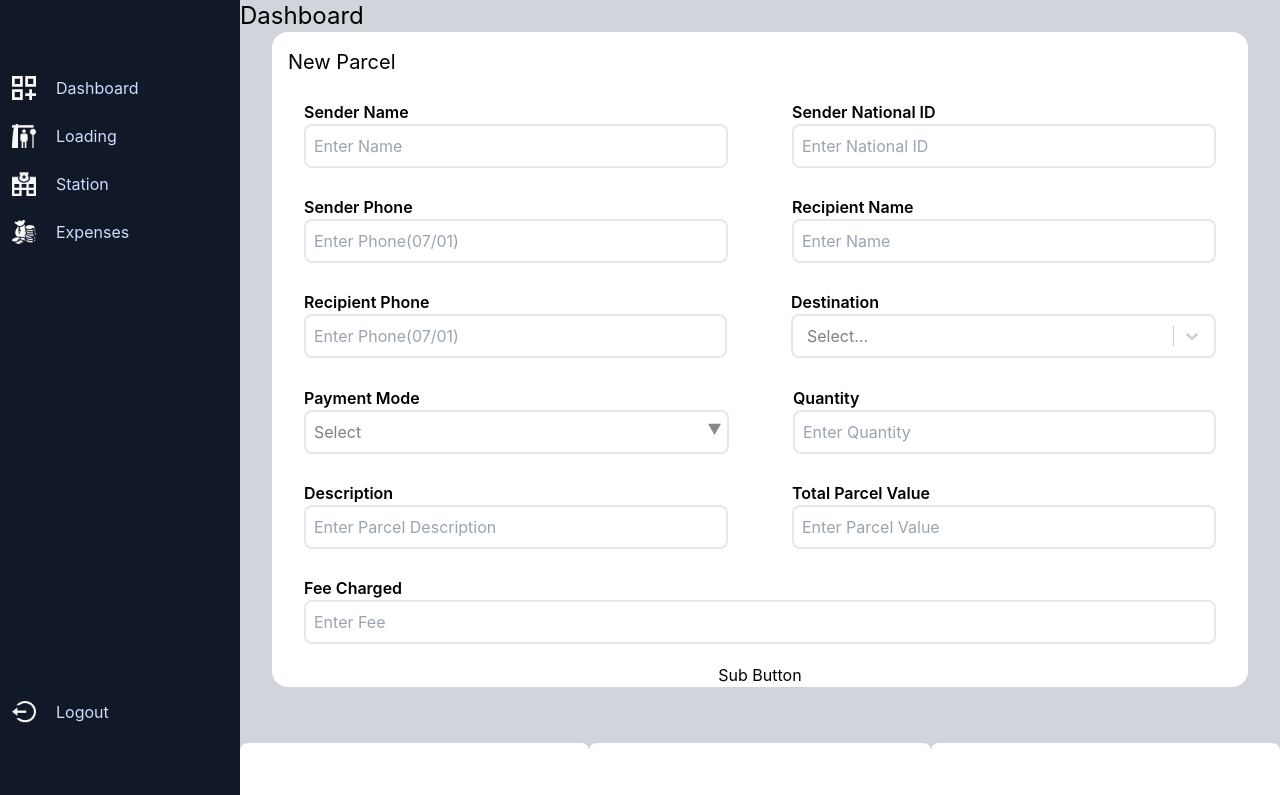
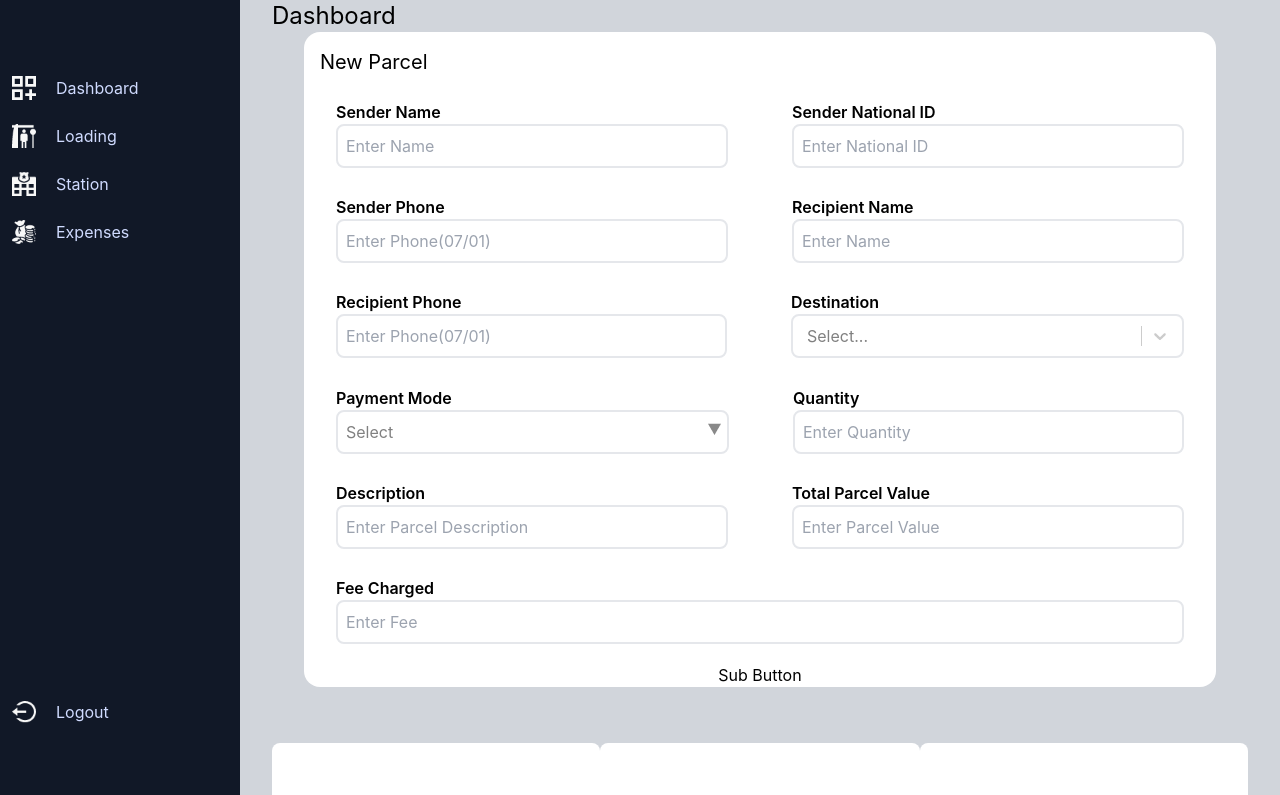
Before and after one commit to MbuviDev/matbuddy-frontend, a React (Create React App) app: page /dashboard in a window 1280 px wide. Shown: the top 795 px of the page. Built offline with nearby package versions, Linux system fonts and the light colour scheme.

Commit message:
Used Page component for code reuse

```diff
--- a/src/PAGES/Dashboard/index.jsx
+++ b/src/PAGES/Dashboard/index.jsx
@@ -1,24 +1,16 @@
-import React, { useState, useRef } from 'react'
-import DashboardDataComponent from '../../components/DashboardDataComponent'
-import TextInput from '../../components/InputComponents/textInput'
+import React from 'react'
 import NewParcel from './Features/NewParcel';
 import DashboardData from './Features/DashboardData';
+import Page from '../../components/Page';
 
 function Dashboard() {
 
-  const input = useRef({ form: {}, err: {} });
-
-  function handleSub(e){
-    e.preventDefault();
-    console.log(input)
-  }
-
   return (
-    <div className='bg-gray-300'>
+    <Page>
       <h1 class="font- text-2xl">Dashboard </h1>
       <NewParcel/>
       <DashboardData/>
-    </div>
+    </Page>
   )
 }
 
--- /dev/null
+++ b/src/components/Page/index.jsx
@@ -0,0 +1,11 @@
+import React from 'react'
+
+function Page({children}) {
+  return (
+    <div className='bg-gray-300 px-2 md:px-8 '>
+        {children}
+    </div>
+  )
+}
+
+export default Page
```
